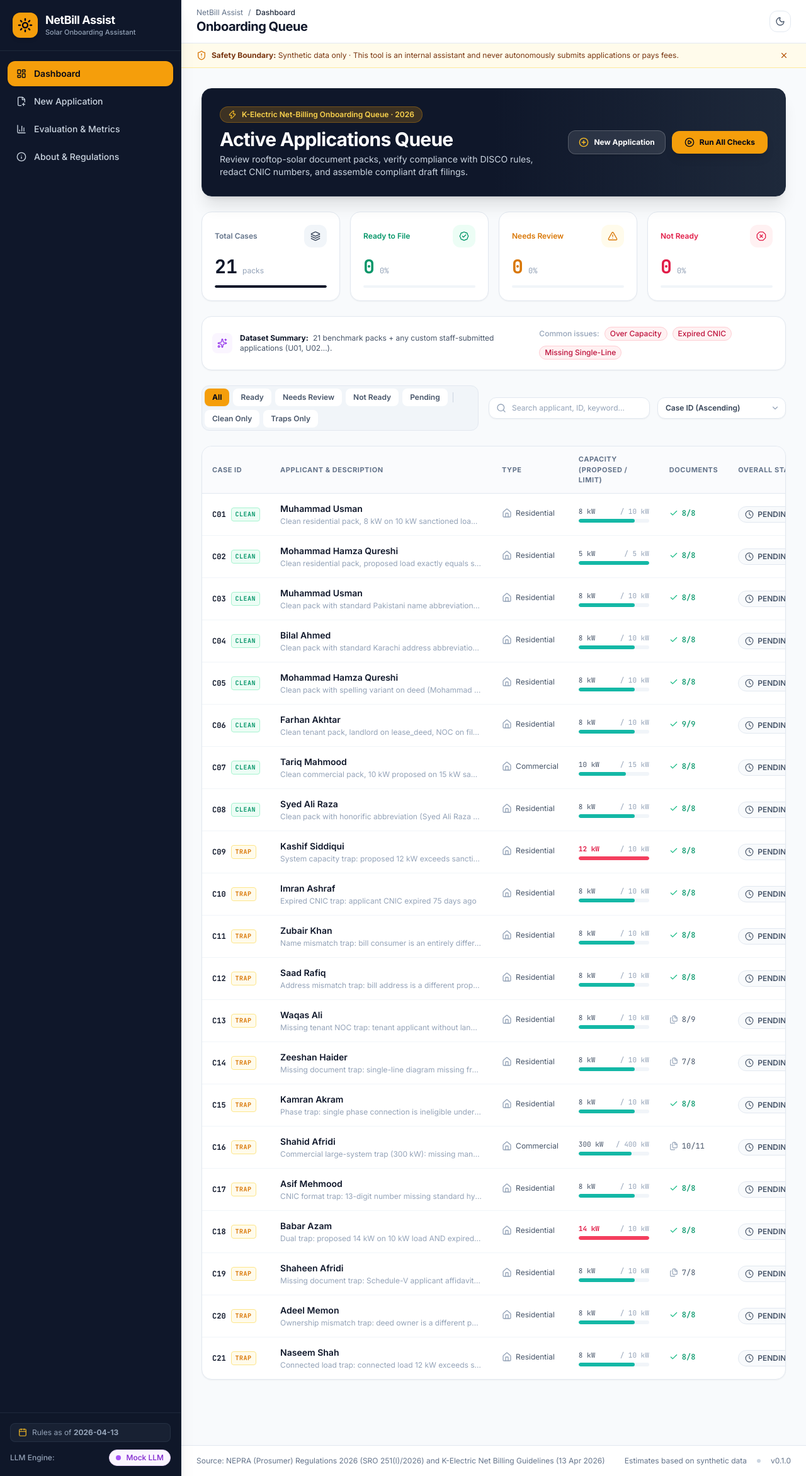
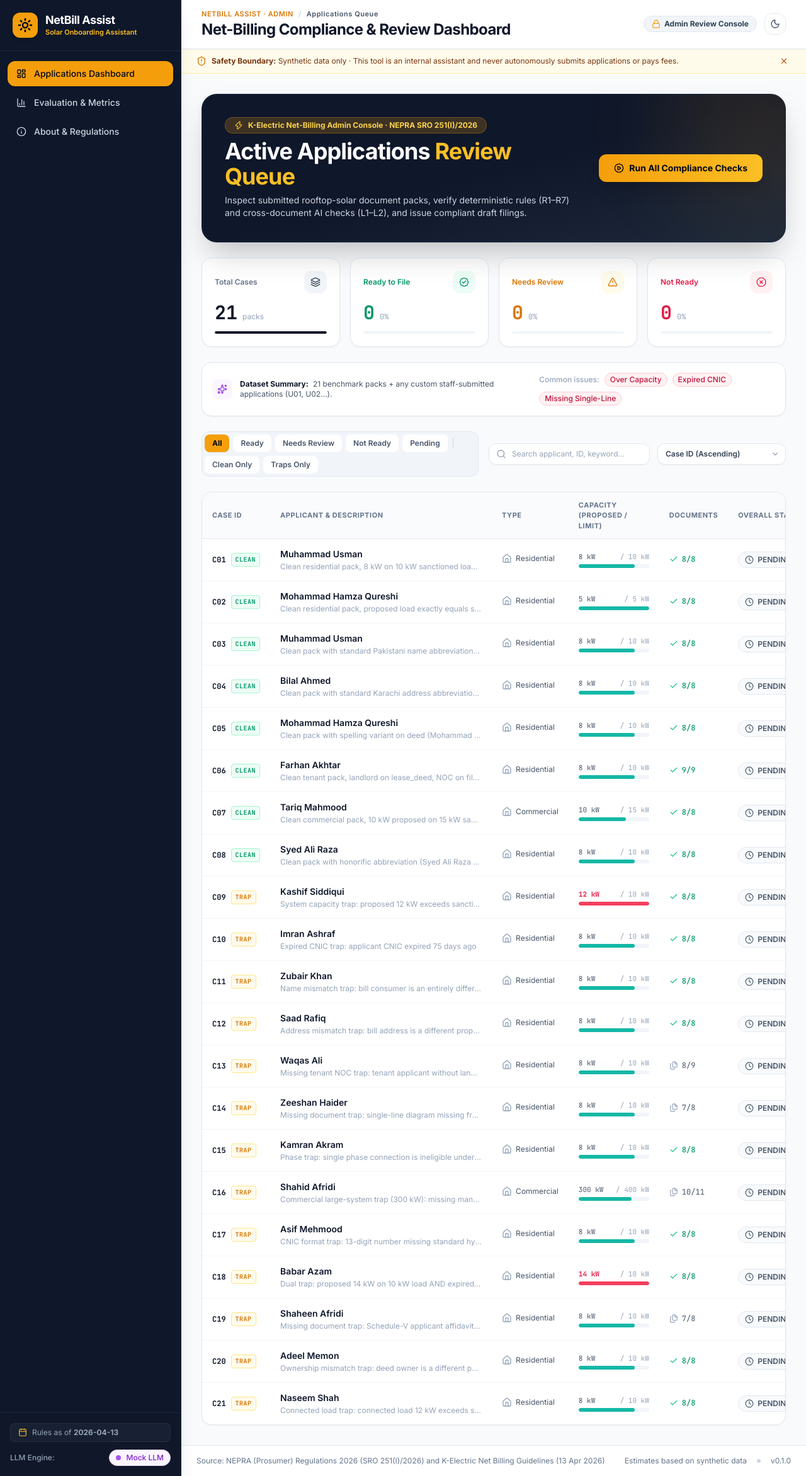
Before and after one commit to JeffCorpInc/Net-Billing-Autopilot, a FastAPI app: page / in a window 1280 px wide. Shown: the whole page at 63% size. Run offline with FastAPI, Linux system fonts and the light colour scheme; some libraries are stand-ins or nearby versions; some web fonts are replaced.

Commit message:
Separate User Application Portal (/apply, /new) from Admin Dashboard (/) and enhance UI headings

```diff
--- a/app/main.py
+++ b/app/main.py
@@ -89,20 +89,23 @@ async def generic_exception_handler(request: Request, exc: Exception):
 # Page routes
 # ---------------------------------------------------------------------------
 @app.get("/", response_class=HTMLResponse)
+@app.get("/admin", response_class=HTMLResponse)
 async def dashboard_page(request: Request):
-    """Render dashboard page."""
+    """Render Admin Dashboard page."""
     context = get_base_context(request)
-    context.update({"active_page": "dashboard"})
+    context.update({"active_page": "dashboard", "portal_mode": False})
     return templates.TemplateResponse(request=request, name="dashboard.html", context=context)
 
 
+@app.get("/apply", response_class=HTMLResponse)
 @app.get("/new", response_class=HTMLResponse)
 async def new_case_page(request: Request):
-    """Render guided intake form for creating a new application pack."""
+    """Render standalone User Application Portal for creating a new application pack."""
     from app.storage import next_custom_case_id
     context = get_base_context(request)
     context.update({
         "active_page": "new_case",
+        "portal_mode": True,
         "next_case_id": next_custom_case_id(),
         "edit_mode": False,
         "pack_json": "null",
@@ -114,7 +117,7 @@ async def new_case_page(request: Request):
 @app.get("/case/{case_id}/edit", response_class=HTMLResponse)
 @app.get("/cases/{case_id}/edit", response_class=HTMLResponse)
 async def edit_case_page(request: Request, case_id: str):
-    """Render guided intake form in Edit Mode for an existing custom case."""
+    """Render standalone User Application Portal in Edit Mode for an existing custom case."""
     import json
     from app.storage import get_pack, list_uploaded_files
     if not case_id.upper().startswith("U"):
@@ -129,6 +132,7 @@ async def edit_case_page(request: Request, case_id: str):
     context = get_base_context(request)
     context.update({
         "active_page": "new_case",
+        "portal_mode": True,
         "next_case_id": pack.case_id,
         "edit_mode": True,
         "pack": pack,
--- a/templates/base.html
+++ b/templates/base.html
@@ -65,10 +65,13 @@
   </a>
 
   <!-- Mobile Sidebar Backdrop -->
+  {% if not portal_mode %}
   <div id="sidebar-backdrop" class="fixed inset-0 bg-slate-900/60 z-40 lg:hidden hidden"></div>
+  {% endif %}
 
   <div class="flex h-full w-full overflow-hidden">
-    <!-- Sidebar -->
+    {% if not portal_mode %}
+    <!-- Admin Sidebar -->
     <aside id="app-sidebar" class="fixed inset-y-0 left-0 z-50 w-72 bg-[#0F172A] text-slate-200 flex flex-col transition-transform duration-300 transform -translate-x-full lg:translate-x-0 lg:static lg:inset-auto shrink-0 border-r border-slate-800 shadow-xl">
       <!-- Sidebar Header / Logo -->
       <div class="p-5 flex items-center justify-between border-b border-slate-800">
@@ -77,8 +80,8 @@
             <i data-lucide="sun" class="w-6 h-6 stroke-[2.5]"></i>
           </div>
           <div>
-            <div class="font-bold text-lg text-white leading-tight tracking-tight">NetBill Assist</div>
-            <div class="text-[11px] text-slate-400 font-medium">Solar Onboarding Assistant</div>
+            <div class="font-extrabold text-lg text-white leading-tight tracking-tight">NetBill Assist</div>
+            <div class="text-[11px] text-amber-400 font-semibold">Solar Onboarding Assistant</div>
           </div>
         </a>
         <button id="drawer-close-btn" class="lg:hidden text-slate-400 hover:text-white p-1 rounded-lg">
@@ -86,23 +89,19 @@
         </button>
       </div>
 
-      <!-- Navigation Links -->
-      <nav class="flex-1 px-3 py-4 space-y-1 overflow-y-auto">
-        <a href="/" class="flex items-center gap-3 px-3.5 py-2.5 rounded-xl text-sm font-medium transition-colors {% if active_page == 'dashboard' %}bg-amber-500 text-slate-950 font-semibold shadow{% else %}text-slate-300 hover:bg-slate-800/70 hover:text-white{% endif %}">
+      <!-- Navigation Links (Admin Only — New Application removed and separated to /apply) -->
+      <nav class="flex-1 px-3 py-4 space-y-1.5 overflow-y-auto">
+        <a href="/" class="flex items-center gap-3 px-3.5 py-2.5 rounded-xl text-sm font-medium transition-colors {% if active_page == 'dashboard' %}bg-amber-500 text-slate-950 font-bold shadow{% else %}text-slate-300 hover:bg-slate-800/70 hover:text-white{% endif %}">
           <i data-lucide="layout-dashboard" class="w-4 h-4"></i>
-          <span>Dashboard</span>
+          <span>Applications Dashboard</span>
         </a>
-        <a href="/new" class="flex items-center gap-3 px-3.5 py-2.5 rounded-xl text-sm font-medium transition-colors {% if active_page == 'new_case' %}bg-amber-500 text-slate-950 font-semibold shadow{% else %}text-slate-300 hover:bg-slate-800/70 hover:text-white{% endif %}">
-          <i data-lucide="file-plus-2" class="w-4 h-4"></i>
-          <span>New Application</span>
+        <a href="/evaluate" class="flex items-center gap-3 px-3.5 py-2.5 rounded-xl text-sm font-medium transition-colors {% if active_page == 'evaluate' %}bg-amber-500 text-slate-950 font-bold shadow{% else %}text-slate-300 hover:bg-slate-800/70 hover:text-white{% endif %}">
+          <i data-lucide="bar-chart-3" class="w-4 h-4"></i>
+          <span>Evaluation &amp; Metrics</span>
         </a>
-        <a href="/evaluate" class="flex items-center gap-3 px-3.5 py-2.5 rounded-xl text-sm font-medium transition-colors {% if active_page == 'evaluate' %}bg-amber-500 text-slate-950 font-semibold shadow{% else %}text-slate-300 hover:bg-slate-800/70 hover:text-white{% endif %}">
-          <i data-lucide="bar-chart-3" class="w-4 h-4"></i>
-          <span>Evaluation & Metrics</span>
-        </a>
-        <a href="/about" class="flex items-center gap-3 px-3.5 py-2.5 rounded-xl text-sm font-medium transition-colors {% if active_page == 'about' %}bg-amber-500 text-slate-950 font-semibold shadow{% else %}text-slate-300 hover:bg-slate-800/70 hover:text-white{% endif %}">
+        <a href="/about" class="flex items-center gap-3 px-3.5 py-2.5 rounded-xl text-sm font-medium transition-colors {% if active_page == 'about' %}bg-amber-500 text-slate-950 font-bold shadow{% else %}text-slate-300 hover:bg-slate-800/70 hover:text-white{% endif %}">
           <i data-lucide="info" class="w-4 h-4"></i>
-          <span>About & Regulations</span>
+          <span>About &amp; Regulations</span>
         </a>
       </nav>
 
@@ -124,30 +123,58 @@
         </div>
       </div>
     </aside>
+    {% endif %}
 
     <!-- Main Viewport Area -->
     <div class="flex-1 flex flex-col min-w-0 overflow-y-auto">
 
       <!-- Top Navigation Bar -->
-      <header class="sticky top-0 z-30 bg-white/90 dark:bg-slate-900/90 backdrop-blur-md border-b border-slate-200 dark:border-slate-800 px-4 sm:px-6 py-3 flex items-center justify-between gap-4">
-        <div class="flex items-center gap-3 min-w-0">
+      <header class="sticky top-0 z-30 bg-white/95 dark:bg-slate-900/95 backdrop-blur-md border-b border-slate-200 dark:border-slate-800 px-4 sm:px-8 py-3.5 flex items-center justify-between gap-4 shadow-sm">
+        <div class="flex items-center gap-3.5 min-w-0">
+          {% if not portal_mode %}
           <button id="drawer-toggle-btn" class="lg:hidden p-2 rounded-lg text-slate-600 dark:text-slate-300 hover:bg-slate-100 dark:hover:bg-slate-800">
             <i data-lucide="menu" class="w-5 h-5"></i>
           </button>
+          {% else %}
+          <!-- Standalone Customer Portal Brand Mark -->
+          <a href="/apply" class="flex items-center gap-3 group mr-2">
+            <div class="w-10 h-10 rounded-xl bg-gradient-to-br from-amber-400 to-amber-600 flex items-center justify-center text-slate-950 shadow-md">
+              <i data-lucide="sun" class="w-6 h-6 stroke-[2.5]"></i>
+            </div>
+            <div class="hidden sm:block">
+              <div class="font-extrabold text-base text-slate-900 dark:text-white leading-tight">NetBill Assist</div>
+              <div class="text-[10px] font-bold uppercase tracking-wider text-amber-600 dark:text-amber-400">Customer Portal</div>
+            </div>
+          </a>
+          <span class="hidden sm:inline-block h-7 w-px bg-slate-200 dark:bg-slate-800"></span>
+          {% endif %}
+
           <div>
-            <div class="flex items-center gap-2 text-xs text-slate-500 dark:text-slate-400">
-              <span>NetBill Assist</span>
-              <span>/</span>
-              <span class="font-medium text-slate-800 dark:text-slate-200 capitalize">{% block breadcrumb %}{{ active_page }}{% endblock %}</span>
+            <div class="flex items-center gap-2 text-[11px] font-semibold uppercase tracking-wider text-amber-600 dark:text-amber-400">
+              <span>{% if portal_mode %}Customer Self-Service Intake{% else %}NetBill Assist · Admin{% endif %}</span>
+              <span class="text-slate-300 dark:text-slate-700">/</span>
+              <span class="text-slate-600 dark:text-slate-300 capitalize">{% block breadcrumb %}{{ active_page }}{% endblock %}</span>
             </div>
-            <h1 class="text-lg sm:text-xl font-bold tracking-tight text-slate-900 dark:text-white">
+            <h1 class="text-xl sm:text-2xl font-extrabold tracking-tight text-slate-900 dark:text-white">
               {% block page_title %}Dashboard{% endblock %}
             </h1>
           </div>
         </div>
 
-        <!-- Right Controls: Dark Mode toggle -->
-        <div class="flex items-center gap-2 sm:gap-3 shrink-0">
+        <!-- Right Controls: Portal Status Badge & Dark Mode toggle -->
+        <div class="flex items-center gap-2.5 sm:gap-3 shrink-0">
+          {% if portal_mode %}
+          <span class="hidden md:inline-flex items-center gap-1.5 px-3 py-1 rounded-full text-xs font-bold bg-emerald-50 dark:bg-emerald-950/60 text-emerald-700 dark:text-emerald-300 border border-emerald-200 dark:border-emerald-800">
+            <i data-lucide="shield-check" class="w-3.5 h-3.5"></i>
+            <span>NEPRA 2026 Verified Intake</span>
+          </span>
+          {% else %}
+          <span class="hidden md:inline-flex items-center gap-1.5 px-3 py-1 rounded-full text-xs font-bold bg-slate-100 dark:bg-slate-800 text-slate-700 dark:text-slate-300 border border-slate-200 dark:border-slate-700">
+            <i data-lucide="lock" class="w-3.5 h-3.5 text-amber-500"></i>
+            <span>Admin Review Console</span>
+          </span>
+          {% endif %}
+
           <!-- Theme Toggle Button -->
           <button id="theme-toggle-btn" type="button" aria-label="Toggle dark/light theme" class="p-2 rounded-xl text-slate-600 dark:text-slate-300 hover:bg-slate-100 dark:hover:bg-slate-800 border border-slate-200 dark:border-slate-700 transition-colors">
             <i data-lucide="sun" class="w-4 h-4 hidden dark:block text-amber-400"></i>
--- a/templates/dashboard.html
+++ b/templates/dashboard.html
@@ -1,39 +1,40 @@
 {% extends "base.html" %}
 
-{% block title %}Dashboard — NetBill Assist{% endblock %}
-{% block breadcrumb %}Dashboard{% endblock %}
-{% block page_title %}Onboarding Queue{% endblock %}
+{% block title %}Admin Dashboard — NetBill Assist{% endblock %}
+{% block breadcrumb %}Applications Queue{% endblock %}
+{% block page_title %}Net-Billing Compliance &amp; Review Dashboard{% endblock %}
 
 {% block content %}
 <div class="space-y-6 fade-slide-up">
 
-  <!-- Hero Section -->
-  <div class="bg-gradient-to-r from-[#0F172A] via-slate-900 to-slate-800 text-white rounded-2xl p-6 sm:p-7 shadow-xl border border-slate-800 relative overflow-hidden">
+  <!-- Prominent Admin Hero Section -->
+  <div class="bg-gradient-to-br from-[#0F172A] via-slate-900 to-slate-800 text-white rounded-3xl p-7 sm:p-9 shadow-2xl border border-slate-800 relative overflow-hidden">
+    <!-- Decorative Ambient Glow -->
+    <div class="pointer-events-none absolute -top-24 -right-24 w-72 h-72 rounded-full bg-amber-500/10 blur-3xl"></div>
+
     <div class="relative z-10 flex flex-col md:flex-row md:items-center justify-between gap-6">
-      <div class="max-w-2xl">
-        <div class="inline-flex items-center gap-2 px-3 py-1 rounded-full text-xs font-semibold bg-amber-500/20 text-amber-300 border border-amber-500/30 mb-2">
+      <div class="max-w-2xl space-y-2">
+        <div class="inline-flex items-center gap-2 px-3.5 py-1 rounded-full text-xs font-bold bg-amber-500/20 text-amber-300 border border-amber-500/30">
           <i data-lucide="zap" class="w-3.5 h-3.5 text-amber-400"></i>
-          <span>K-Electric Net-Billing Onboarding Queue · 2026</span>
+          <span>K-Electric Net-Billing Admin Console · NEPRA SRO 251(I)/2026</span>
         </div>
-        <h2 class="text-2xl sm:text-3xl font-extrabold tracking-tight">Active Applications Queue</h2>
-        <p class="mt-1 text-xs sm:text-sm text-slate-300">
-          Review rooftop-solar document packs, verify compliance with DISCO rules, redact CNIC numbers, and assemble compliant draft filings.
+        <h2 class="text-3xl sm:text-4xl font-extrabold tracking-tight leading-tight">
+          Active Applications <span class="text-amber-400">Review Queue</span>
+        </h2>
+        <p class="text-xs sm:text-sm text-slate-300 leading-relaxed">
+          Inspect submitted rooftop-solar document packs, verify deterministic rules (R1–R7) and cross-document AI checks (L1–L2), and issue compliant draft filings.
         </p>
       </div>
 
-      <!-- Action Button & Running Progress -->
+      <!-- Action Button & Running Progress (New Application button removed from Admin Dashboard) -->
       <div class="shrink-0 flex flex-col items-start md:items-end gap-2">
         <div class="flex flex-wrap items-center gap-2.5">
-          <a href="/new" class="px-4 py-2.5 rounded-xl bg-white/10 hover:bg-white/20 text-white border border-white/20 font-bold text-xs transition-all shadow flex items-center gap-2 active:scale-95">
-            <i data-lucide="plus-circle" class="w-4 h-4 text-amber-400"></i>
-            <span>New Application</span>
-          </a>
-          <button id="run-all-btn" type="button" class="px-5 py-2.5 rounded-xl bg-amber-500 hover:bg-amber-400 text-slate-950 font-bold text-xs transition-all shadow-lg flex items-center gap-2 active:scale-95 disabled:opacity-50">
+          <button id="run-all-btn" type="button" class="px-6 py-3 rounded-xl bg-gradient-to-r from-amber-500 to-amber-400 hover:from-amber-400 hover:to-amber-300 text-slate-950 font-extrabold text-xs sm:text-sm transition-all shadow-xl flex items-center gap-2 active:scale-95 disabled:opacity-50">
             <i data-lucide="play-circle" class="w-4 h-4"></i>
-            <span>Run All Checks</span>
+            <span>Run All Compliance Checks</span>
           </button>
         </div>
-        <div id="run-all-progress-box" class="w-48 space-y-1 hidden">
+        <div id="run-all-progress-box" class="w-52 space-y-1 hidden">
           <div class="flex justify-between text-[11px] text-slate-300">
             <span id="run-all-progress-text">Checking C01…</span>
           </div>
```
Also changed, not shown: templates/new_case.html (+35 -22 lines), tests/test_api.py (+16 -7 lines).
